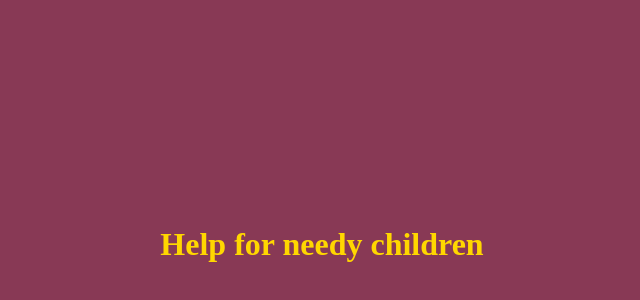
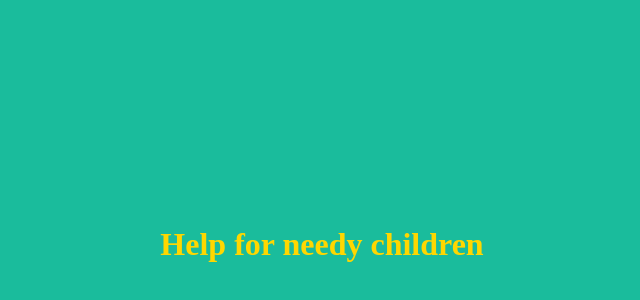
Before and after one commit to Cherrrryy/HelpForNeedyChildren, a plain HTML site: page index.html in a window 1280 px wide. Shown: the part 48-348 px from the top of the page, without its empty margins (318-958 px from the left). Drawn offline with Linux system fonts and the light colour scheme.

Commit message:
Modification de la couleur de fond

```diff
--- a/index.html
+++ b/index.html
@@ -4,7 +4,7 @@
 		<meta charset="utf-8">
 		<title></title>
 	</head>
-	<body style="background-color:#883955">
+	<body style="background-color:#1abc9c">
 		<h1 style="padding-top:20%; padding-bottom:20%; text-align:center; color:gold">Help for needy children</h1>
 	</body>
 </html>
```
